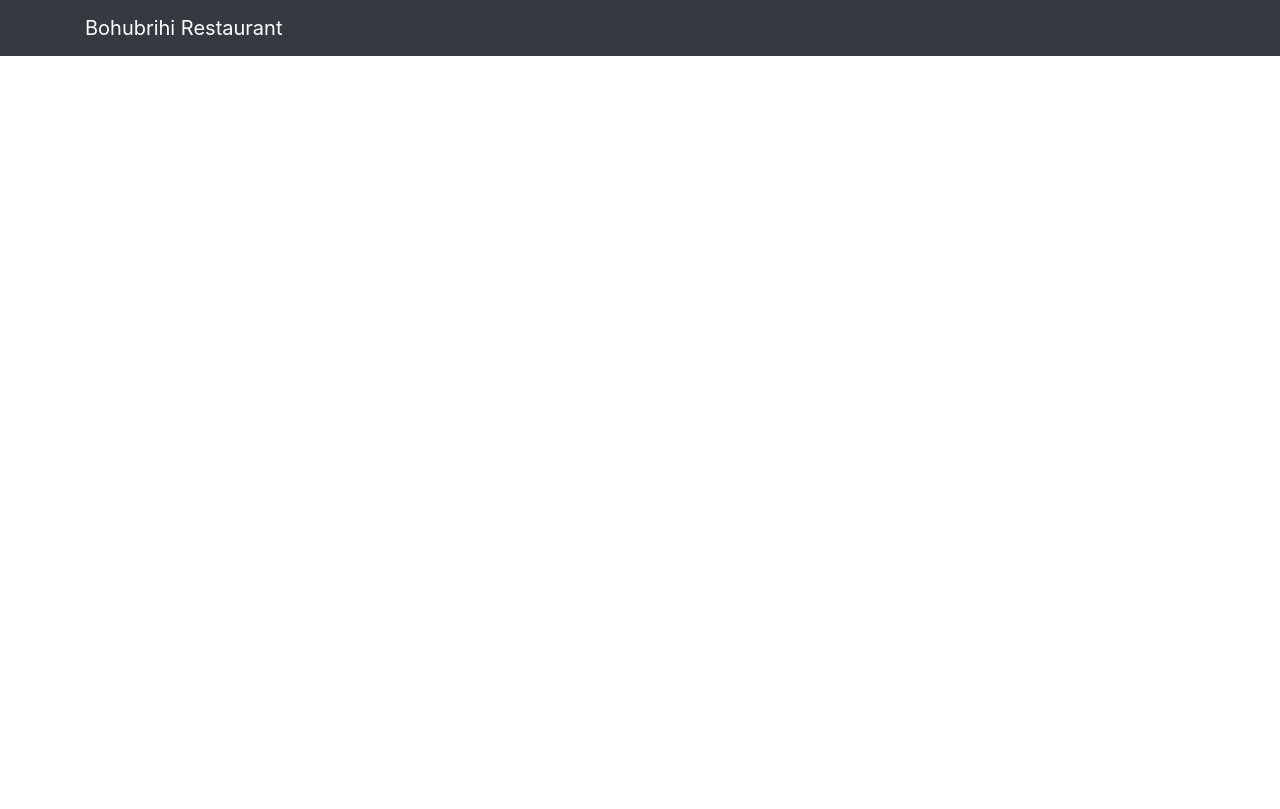
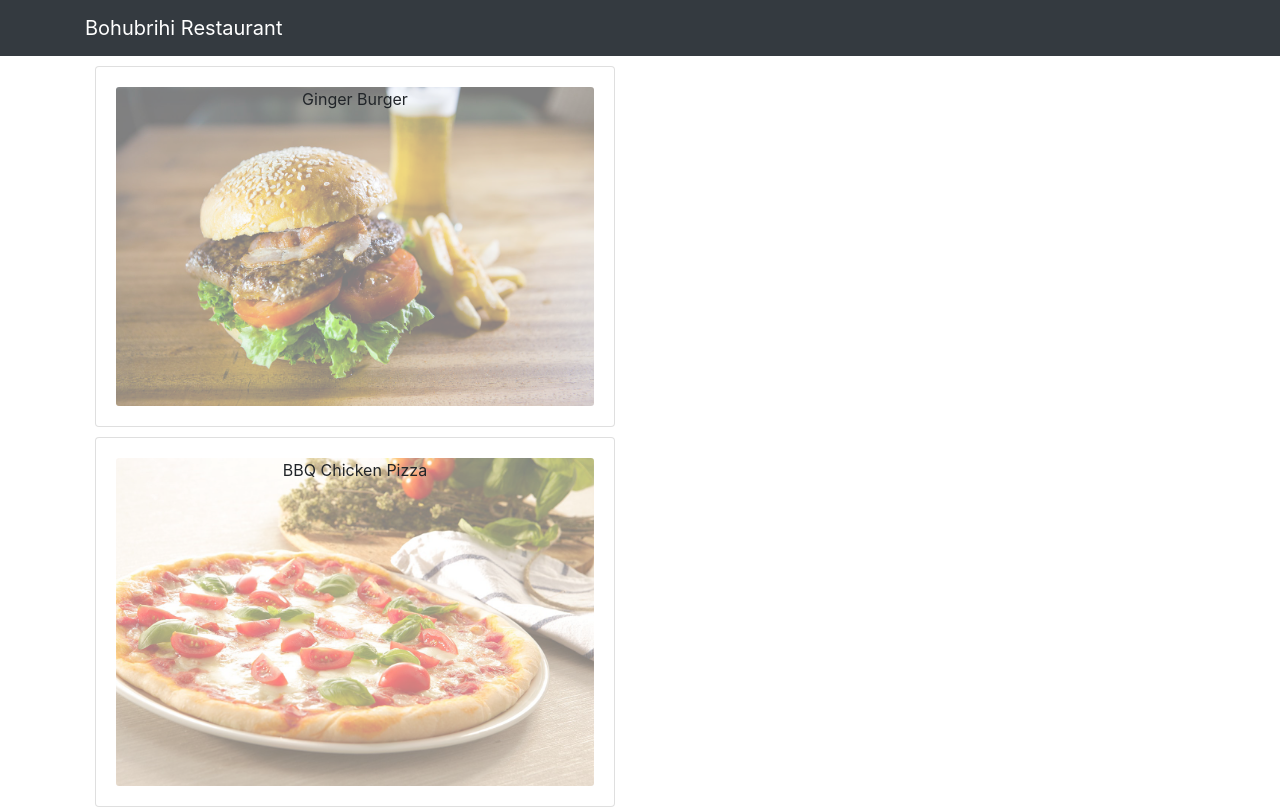
Before and after one commit to SAKILsCode/demo-restaurant, a React (Create React App) app: page / in a window 1280 px wide. Shown: the top 809 px of the page. Built offline with nearby package versions, Linux system fonts and the light colour scheme.

Commit message:
Designing Menu Items

```diff
--- a/src/components/body/MenuItem.js
+++ b/src/components/body/MenuItem.js
@@ -1,11 +1,26 @@
 import React from "react";
+import { Card, CardImg, CardImgOverlay, CardBody, CardTitle } from "reactstrap";
 
 const MenuItem = props => {
-    console.log(props)
-    return (
-        <div>
+  console.log(props.dish.img);
 
-        </div>
-    );
-}
+  return (
+    <div>
+        <Card style={{margin: "10px"}}>
+            <CardBody>
+                <CardImg
+                    width="100%"
+                    alt={props.dish.name}
+                    src={props.dish.image}
+                    style={{opacity: "0.5"}}
+                />
+                <CardImgOverlay>
+                    <CardTitle>{props.dish.name}</CardTitle>
+                </CardImgOverlay>
+            </CardBody>
+        </Card>
+    </div>
+  );
+};
+
 export default MenuItem;
```
